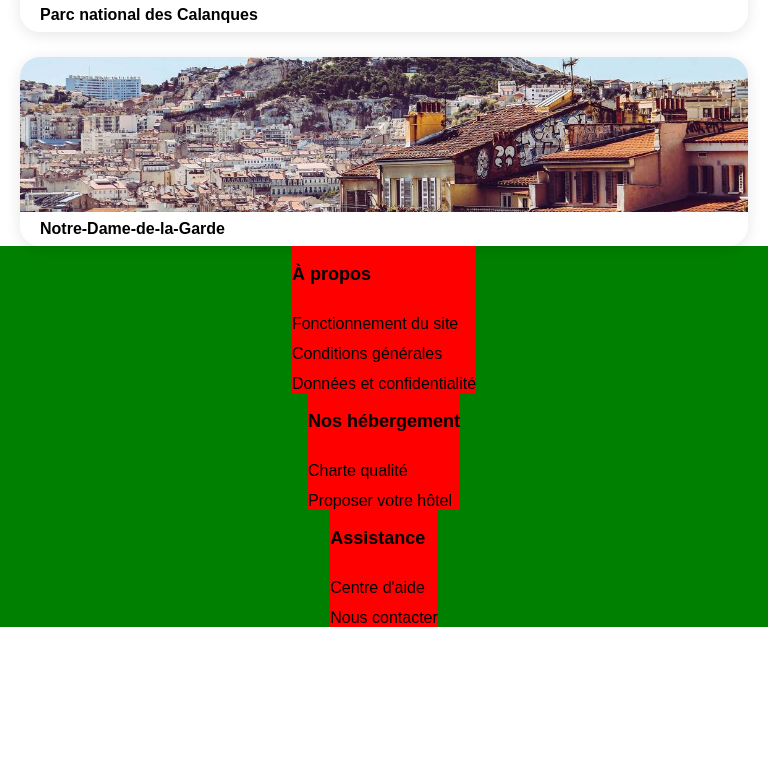
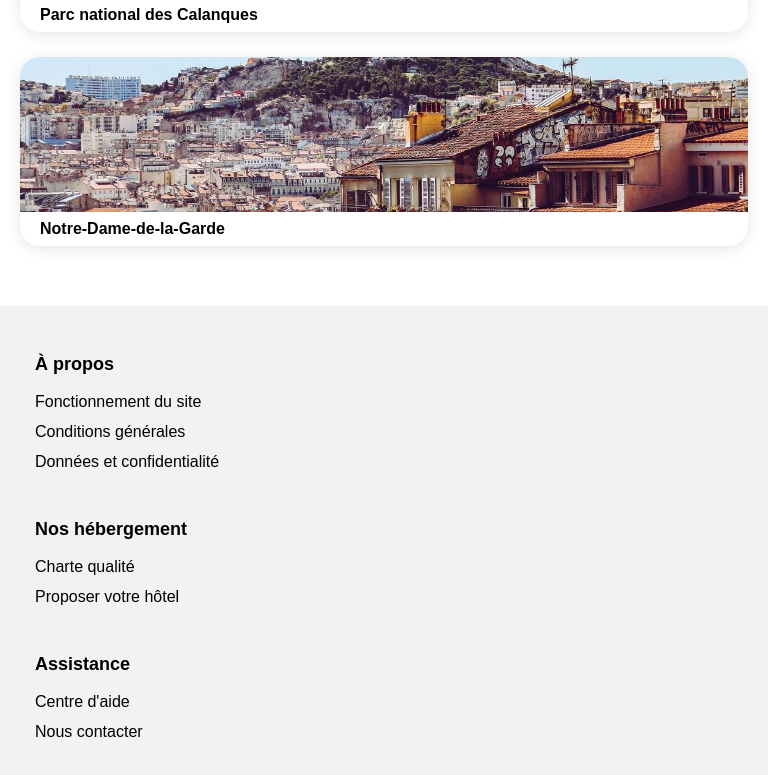
Before and after one commit to octavegraf/Booki, a plain HTML site: page index.html in a window 768 px wide. Shown: the part 3034-3809 px from the top of the page. Before the commit the page ends 3661 px from the top, so only its background shows below. Drawn offline with Linux system fonts and the light colour scheme; a small style sheet from the web is missing.

Commit message:
Correction bug responsive mobile

```diff
--- a/index.html
+++ b/index.html
@@ -27,10 +27,12 @@
             <form>
                 <a href=""><i class="fa-solid fa-location-dot"></i></a>
                 <input type="text" name="ville" class="ville" placeholder="Marseille, France">
-                <button type="submit" name="rechercher" class="rechercher">Rechercher<i class="fa-solid fa-magnifying-glass"></i></button>
+                <button type="submit" name="rechercher" class="rechercher">Rechercher<i
+                        class="fa-solid fa-magnifying-glass"></i></button>
             </form>
             <div class="filtres">
-                <h3>Filtres</h3><h3></h3>
+                <h3>Filtres</h3>
+                <h3></h3>
                 <button><i class="fa-solid fa-money-bill-wave"></i>Économique</button>
                 <button><i class="fa-solid fa-person"></i>Familial</button>
                 <button><i class="fa-solid fa-heart"></i>Romantique</button>
@@ -185,40 +187,56 @@
                 <a href="">
                     <div class="activités-card">
                         <img src="images/activites/3_medium/vieux-port.jpg">
-                    <h4>Vieux-port</h4></div></a>
+                        <h4>Vieux-port</h4>
+                    </div>
+                </a>
                 <a href="">
                     <div class="activités-card">
                         <img src="images/activites/3_medium/fort-de-pomegues.jpg">
-                    <h4>Fort de Pomègues</h4></div></a>
+                        <h4>Fort de Pomègues</h4>
+                    </div>
+                </a>
                 <a href="">
                     <div class="activités-card">
                         <img src="images/activites/3_medium/parc-national-des-calanques.jpg">
-                    <h4>Parc national des Calanques</h4></div></a>
+                        <h4>Parc national des Calanques</h4>
+                    </div>
+                </a>
                 <a href="">
                     <div class="activités-card">
                         <img src="images/activites/3_medium/notre-dame-de-la-garde.jpg">
-                    <h4>Notre-Dame-de-la-Garde</h4></div></a>
+                        <h4>Notre-Dame-de-la-Garde</h4>
+                    </div>
+                </a>
 
             </div>
         </section>
     </main>
 
     <footer>
-        <div class="colonne-footer">
+        <div>
             <h3>À propos</h3>
-            <a class="lien-footer" href="">Fonctionnement du site</a>
-            <a class="lien-footer" href="">Conditions générales</a>
-            <a class="lien-footer" href="">Données et confidentialité</a>
+
+            <ul>
+                <li><a href="">Fonctionnement du site</a></li>
+                <li><a href="">Conditions générales</a></li>
+                <li><a href="">Données et confidentialité</a></li>
+            </ul>
         </div>
-        <div class="colonne-footer">
+        <div>
         <h3>Nos hébergement</h3>
-            <a class="lien-footer" href="">Charte qualité</a>
-            <a class="lien-footer" href="">Proposer votre hôtel</a>
+            <ul>
+                <li><a href="">Charte qualité</a></li>
+                <li><a href="">Proposer votre hôtel</a></li>
+            </ul>
         </div>
-        <div class="colonne-footer">
+        <div>
             <h3>Assistance</h3>
-            <a class="lien-footer" href="">Centre d'aide</a>
-            <a class="lien-footer" href="">Nous contacter</a>
+
+            <ul>
+                <li><a href="">Centre d'aide</a></li>
+                <li><a href="">Nous contacter</a></li>
+            </ul>
         </div>
     </footer>
 </body>
--- a/style.css
+++ b/style.css
@@ -114,7 +114,7 @@ form {
     color: black;
 }
 
-.fa-magnifying-glass{
+.fa-magnifying-glass {
     display: none;
 }
 
@@ -350,6 +350,7 @@ h3 {
 
 .activités-card {
     display: flex;
+    height: 100%;
     flex-direction: column;
     justify-content: space-between;
     box-shadow: 0px 3px 15px rgba(0, 0, 0, 0.1);
@@ -374,28 +375,31 @@ footer {
     background-color: #F2F2F2;
     display: grid;
     grid-template-columns: repeat(3, 1fr);
-    gap: 20%;
-    padding: 50px 10% 50px 10%;
     margin-top: 60px;
-    align-items: center;
+    padding: 45px 0px 60px 70px;
 }
 
-.colonne-footer {
-    display: flex;
-    flex-direction: column;
-    row-gap: 12px;
-    white-space: nowrap;
+ul {
+    list-style-type: none;
+    margin: 0;
+    padding: 0;
+}
+
+li {
+    margin: 12px 0 0 0;
+    font-size: 16;
 
 }
 
 footer h3 {
+    height: fit-content;
     font-size: 18px;
-    line-height: 21px
+    line-height: 21px;
+    padding: 0;
+
 }
 
-.lien-footer {
-    font-size: 16px;
-}
+
 
 /* Version tablette */
 @media all and (min-width: 768px) and (max-width: 992px) {
@@ -403,7 +407,7 @@ footer h3 {
         padding: 43px 72px 0px 72px;
     }
 
-    .filtres button{
+    .filtres button {
         padding: 10px 14px 10px 14px;
 
     }
@@ -468,8 +472,9 @@ footer h3 {
 
     footer {
         padding: 45px 10% 10% 10%;
-        gap: 10%;
     }
+
+
 }
 
 @media all and (max-width: 768px) {
@@ -479,14 +484,14 @@ footer h3 {
 
     }
 
-    header{
+    header {
         flex-direction: column;
         align-items: center;
         padding: 0;
 
     }
 
-    nav{
+    nav {
         display: flex;
         flex-direction: row;
         width: 100%;
@@ -495,7 +500,7 @@ footer h3 {
         margin-bottom: 10px;
     }
 
-    nav a{
+    nav a {
         width: 100%;
         padding: 25px 30px 25px 30px;
         border-bottom: 2px solid #F2F2F2;
@@ -507,43 +512,43 @@ footer h3 {
         border-bottom: 2px solid #0065FC;
     }
 
-    .selectionné{
-        color:#0065FC;
+    .selectionné {
+        color: #0065FC;
         border-bottom: 2px solid #0065FC;
 
     }
 
-    .recherche{
+    .recherche {
         margin: 20px;
     }
 
-    .recherche form{
+    .recherche form {
         margin: 35px 0px 35px 0px;
         width: 100%;
     }
 
-    .ville{
+    .ville {
         width: 100%;
         padding-right: 15px;
     }
 
-    .rechercher{
+    .rechercher {
         font-size: 0px;
     }
 
-    .fa-magnifying-glass{
+    .fa-magnifying-glass {
         display: inline;
-        font-size: 16px ;
+        font-size: 16px;
     }
 
-    .filtres{
+    .filtres {
         display: grid;
         grid-template-columns: repeat(2, 1fr);
         gap: 15px;
 
     }
 
-    .filtres button{
+    .filtres button {
         font-size: 11px;
         display: flex;
         flex-direction: row;
@@ -553,24 +558,25 @@ footer h3 {
         padding: 14px 0px 15px 10px;
     }
 
-    .filtres .fa-solid{
+    .filtres .fa-solid {
         font-size: 18px;
         margin-right: 5px;
     }
 
-    .info i{
+    .info i {
         background-color: ;
         float: left;
     }
 
-    .hébergements-et-populaires{
+    .hébergements-et-populaires {
         margin: 0px;
         display: flex;
         flex-direction: column-reverse;
         gap: 0;
     }
 
-    .populaire, .hébergements{
+    .populaire,
+    .hébergements {
         box-sizing: border-box;
         max-width: none;
         border-radius: 0px;
@@ -579,65 +585,53 @@ footer h3 {
 
     }
 
-    .populaire-card{
+    .populaire-card {
         max-width: none;
         height: 145px;
     }
 
-    .populaire-info{
+    .populaire-info {
         margin-right: 5px;
     }
 
-    .populaire-wrapper{
+    .populaire-wrapper {
         gap: 10px;
     }
 
-    .hébergements{
+    .hébergements {
         background-color: white;
     }
 
-    .hébergements-wrapper{
+    .hébergements-wrapper {
         grid-template-columns: repeat(1, 1fr);
         gap: 10px;
     }
 
-    .hébergements img{
+    .hébergements img {
         height: 125px;
     }
 
-    .hébergements h3{
+    .hébergements h3 {
         font-size: 0px;
     }
 
-    .activités{
+    .activités {
         margin: 0 20px 0 20px;
     }
 
-    .activités-wrapper{
+    .activités-wrapper {
         display: flex;
         flex-direction: column;
         gap: 25px;
     }
 
-    .activités-card img{
+    .activités-card img {
         height: 155px;
     }
 
-    footer{
-        display: flex;
-        flex-direction: column;
-        align-items: left;
-        align-content: left;
-        padding: 0;
-        margin: 0;
-        background-color: green;
-    }
-
-    .colonne-footer{
-        background-color: red;
-        margin: 0;
-        padding: 0;
-        text-align: left;
-        justify-content: flex-start;
+    footer {
+        padding: 30px 0px 60px 35px;
+        grid-template-columns: 1fr;
+        row-gap: 30px;
     }
 }
```
Lines whose indentation alone changed are shown as unchanged.
